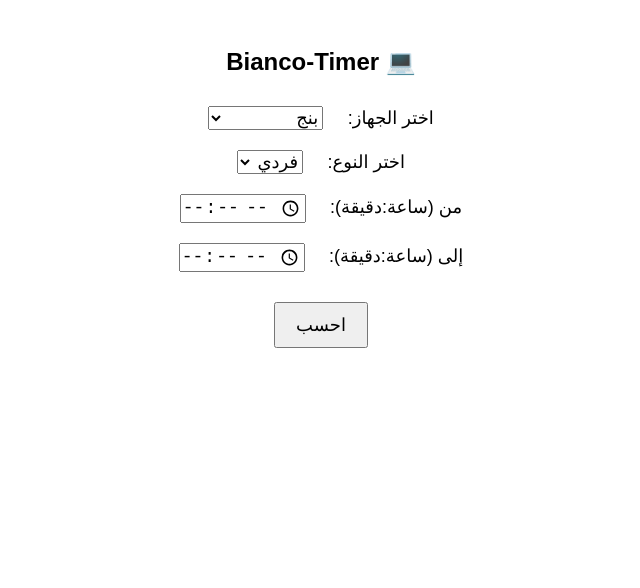
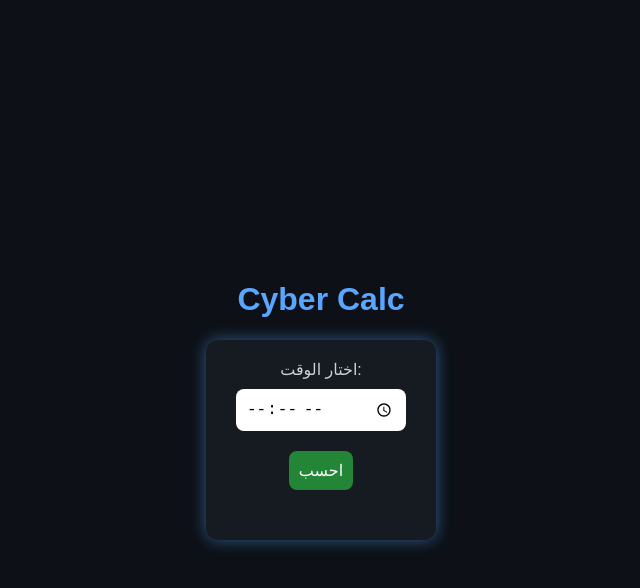
Before and after one commit to MoamenOsama1/cyber-calc, a plain HTML site: page index.html in a window 1280 px wide. Shown: the whole page, without its empty margins (319-959 px from the left). Drawn offline with Linux system fonts and the light colour scheme.

Commit message:
Update index.html

```diff
--- a/index.html
+++ b/index.html
@@ -1,90 +1,78 @@
 <!DOCTYPE html>
-<html lang="ar">
+<html lang="en">
 <head>
   <meta charset="UTF-8">
-  <title>Bianco-Timer</title>
+  <meta name="viewport" content="width=device-width, initial-scale=1.0">
+  <title>Cyber Calc</title>
   <style>
-    body { font-family: Arial, sans-serif; direction: rtl; text-align: center; padding: 20px; }
-    label, select, input { margin: 10px; font-size: 18px; }
-    button { margin-top: 20px; padding: 10px 20px; font-size: 18px; cursor: pointer; }
-    .result { margin-top: 20px; font-size: 20px; font-weight: bold; }
+    body {
+      font-family: Arial, sans-serif;
+      background-color: #0d1117;
+      color: #c9d1d9;
+      display: flex;
+      flex-direction: column;
+      align-items: center;
+      justify-content: center;
+      height: 100vh;
+      margin: 0;
+    }
+    h1 {
+      color: #58a6ff;
+    }
+    .container {
+      background-color: #161b22;
+      padding: 20px;
+      border-radius: 12px;
+      box-shadow: 0 0 15px rgba(88, 166, 255, 0.5);
+      text-align: center;
+    }
+    input, button {
+      padding: 10px;
+      margin: 10px;
+      border-radius: 8px;
+      border: none;
+      font-size: 16px;
+    }
+    input {
+      width: 150px;
+    }
+    button {
+      background-color: #238636;
+      color: white;
+      cursor: pointer;
+    }
+    button:hover {
+      background-color: #2ea043;
+    }
+    .result {
+      margin-top: 20px;
+      font-size: 18px;
+      color: #58a6ff;
+    }
   </style>
 </head>
 <body>
-  <h2>💻 Bianco-Timer </h2>
-
-  <label>اختر الجهاز:</label>
-  <select id="device">
-
-    <option value="ping">بنج</option>
-    <option value="ps4">بلايستيشن 4</option>
-    <option value="ps5">بلايستيشن 5</option>
-  </select>
-  <br>
-
-  <label>اختر النوع:</label>
-  <select id="type">
-    <option value="single">فردي</option>
-    <option value="double">زوجي</option>
-  </select>
-  <br>
-
-  <label>من (ساعة:دقيقة):</label>
-  <input type="time" id="start">
-  <br>
-
-  <label>إلى (ساعة:دقيقة):</label>
-  <input type="time" id="end">
-  <br>
-
-  <button onclick="calc()">احسب</button>
-
-  <div class="result" id="output"></div>
+  <h1>Cyber Calc</h1>
+  <div class="container">
+    <label for="time">اختار الوقت:</label><br>
+    <input type="time" id="time" name="time"><br>
+    <button onclick="calculate()">احسب</button>
+    <div class="result" id="result"></div>
+  </div>
 
   <script>
-    function calc() {
-      let device = document.getElementById("device").value;
-      let type = document.getElementById("type").value;
-      let start = document.getElementById("start").value;
-      let end = document.getElementById("end").value;
-      let output = document.getElementById("output");
+    function calculate() {
+      let time = document.getElementById("time").value;
 
-      if (!start || !end) {
-        output.innerHTML = "⚠️ من فضلك اختر وقت البداية والنهاية";
+      if (!time) {
+        document.getElementById("result").innerText = "من فضلك اختار وقت!";
         return;
       }
 
-      // الأسعار
-      let prices = {
-
-        ping: { single: 30, double: 40 },
-        ps4: { single: 30, double: 40 },
-        ps5: { single: 40, double: 50 }
-      };
-
-      // حساب الوقت
-      let [sh, sm] = start.split(":").map(Number);
-      let [eh, em] = end.split(":").map(Number);
-
-      let startDate = new Date(0, 0, 0, sh, sm);
-      let endDate = new Date(0, 0, 0, eh, em);
-
-      if (endDate <= startDate) {
-        endDate.setDate(endDate.getDate() + 1); // لو عبر منتصف الليل
-      }
-
-      let diffMs = endDate - startDate;
-      let diffMins = Math.floor(diffMs / 60000);
-      let hours = Math.floor(diffMins / 60);
-      let minutes = diffMins % 60;
-
-      // حساب السعر
-      let pricePerHour = prices[device][type];
-      let totalPrice = (diffMins / 60) * pricePerHour;
-
-      output.innerHTML =
-        `⌛ المدة: ${hours} ساعة و ${minutes} دقيقة<br>` +
-        `💵 السعر: ${totalPrice.toFixed(2)} جنيه`;
+      // مثال حساب بسيط: يعرض الوقت المدخل فقط
+      let [hours, minutes] = time.split(":");
+      let result = `الوقت اللي اخترته هو: ${hours}:${minutes}`;
+      document.getElementById("result").innerText = result;
     }
   </script>
 </body>
```
